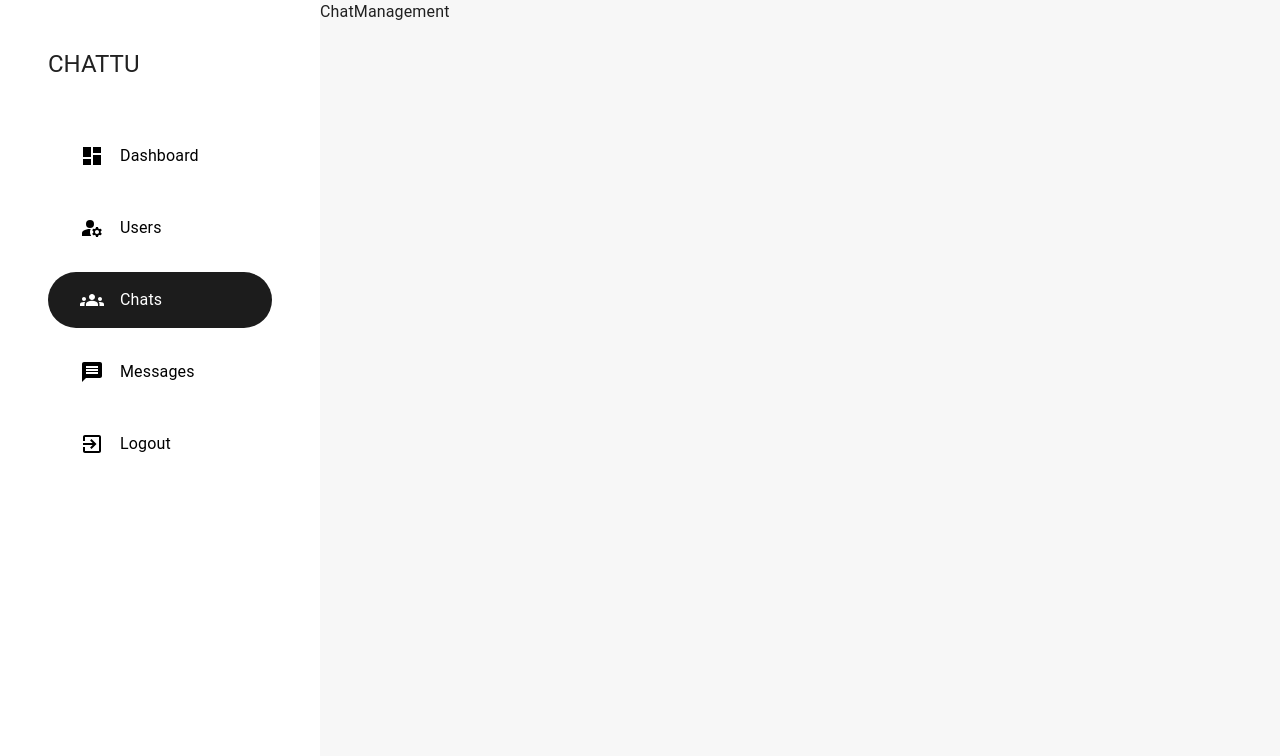
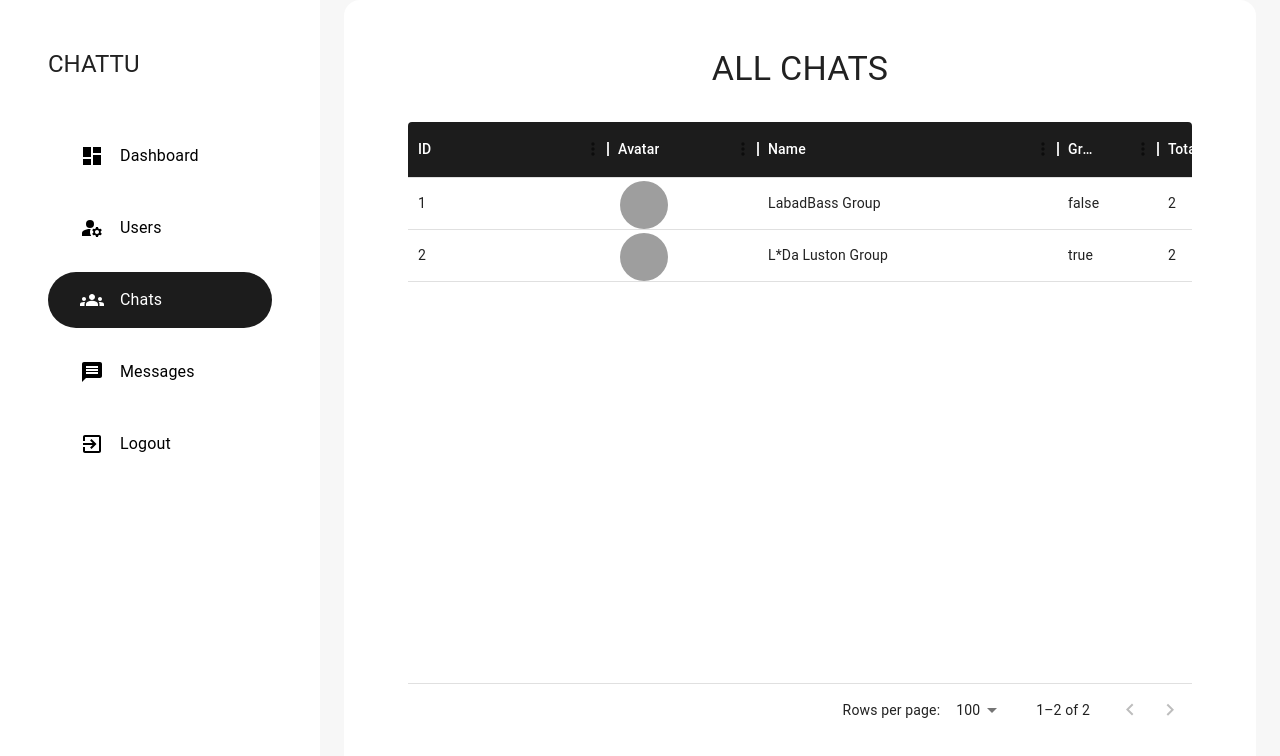
Before and after one commit to Karanthakur09/ChatApplication-Frontend, a React (Vite) app: page /admin/chats in a window 1280 px wide. Shown: the top 756 px of the page. Built offline with nearby package versions, Linux system fonts and the light colour scheme; grey boxes are pictures that could not be loaded.

Commit message:
completing dashboard ui chat and message component

```diff
--- a/src/constants/sampleData.js
+++ b/src/constants/sampleData.js
@@ -79,6 +79,8 @@
   },
 ];
 
+
+//sample data for the dashboard remember in chats we individual having avatar for each
 export const dashboardData = {
   users: [
     {
--- a/src/pages/admin/ChatManagement.jsx
+++ b/src/pages/admin/ChatManagement.jsx
@@ -1,10 +1,93 @@
-import React from 'react'
+import React, { useEffect, useState } from 'react'
 import AdminLayout from '../../components/layout/AdminLayout'
+import AvatarCard from "../../components/shared/AvatarCard";
+import { Avatar, Stack } from "@mui/material";
+import Table from '../../components/shared/Table';
+import { dashboardData } from '../../constants/sampleData';
+import { transformImage } from '../../lib/features';
+const columns = [
+  {
+    field: "id",
+    headerName: "ID",
+    headerClassName: "table-header",
+    width: 200,
+  },
+  {
+    field: "avatar",
+    headerName: "Avatar",
+    headerClassName: "table-header",
+    width: 150,
+    renderCell: (params) => <AvatarCard avatar={params.row.avatar} />,
+  },
 
+  {
+    field: "name",
+    headerName: "Name",
+    headerClassName: "table-header",
+    width: 300,
+  },
+
+  {
+    field: "groupChat",
+    headerName: "Group",
+    headerClassName: "table-header",
+    width: 100,
+  },
+  {
+    field: "totalMembers",
+    headerName: "Total Members",
+    headerClassName: "table-header",
+    width: 120,
+  },
+  {
+    field: "members",
+    headerName: "Members",
+    headerClassName: "table-header",
+    width: 400,
+    renderCell: (params) => (
+      <AvatarCard max={100} avatar={params.row.members} />
+    ),
+  },
+  {
+    field: "totalMessages",
+    headerName: "Total Messages",
+    headerClassName: "table-header",
+    width: 120,
+  },
+  {
+    field: "creator",
+    headerName: "Created By",
+    headerClassName: "table-header",
+    width: 250,
+    renderCell: (params) => (
+      <Stack direction="row" alignItems="center" spacing={"1rem"}>
+        <Avatar alt={params.row.creator.name} src={params.row.creator.avatar} />
+        <span>{params.row.creator.name}</span>
+      </Stack>
+    ),
+  },
+];
 const ChatManagement = () => {
+  const [rows, setRows] = useState([]);
+  useEffect(() => {
+
+      setRows(
+        dashboardData.chats.map((i) => ({
+          ...i,
+          id: i._id,
+          avatar: i.avatar.map((i) => transformImage(i, 50)),
+          members: i.members.map((i) => transformImage(i.avatar, 50)),
+          creator: {
+            name: i.creator.name,
+            avatar: transformImage(i.creator.avatar, 50),
+          },
+        }))
+      );
+
+  }, []);
   return (
     <AdminLayout>
-        <div>ChatManagement</div>
+      <Table heading={"All Chats"} columns={columns} rows={rows} />
     </AdminLayout>
   )
 }
--- a/src/pages/admin/MessageManagement.jsx
+++ b/src/pages/admin/MessageManagement.jsx
@@ -1,11 +1,117 @@
-import React from 'react'
+import React, { useEffect, useState } from 'react'
 import AdminLayout from '../../components/layout/AdminLayout'
+import Table from '../../components/shared/Table';
+import { dashboardData } from '../../constants/sampleData';
+import { fileFormat, transformImage } from '../../lib/features';
+import moment from 'moment';
+import { Avatar, Box, Stack } from "@mui/material";
+import RenderAttachment from '../../components/shared/RenderAttachment';
+
+
+const columns = [
+  {
+    field: "id",
+    headerName: "ID",
+    headerClassName: "table-header",
+    width: 200,
+  },
+  {
+    field: "attachments",
+    headerName: "Attachments",
+    headerClassName: "table-header",
+    width: 200,
+    renderCell: (params) => {
+      const { attachments } = params.row;
+
+      return attachments?.length > 0
+        ? attachments.map((i) => {
+          const url = i.url;
+          const file = fileFormat(url);
+
+          return (
+            <Box>
+              <a
+                href={url}
+                download
+                target="_blank"
+                style={{
+                  color: "black",
+                }}
+              >
+                {RenderAttachment(file, url)}
+              </a>
+            </Box>
+          );
+        })
+        : "No Attachments";
+    },
+  },
+
+  {
+    field: "content",
+    headerName: "Content",
+    headerClassName: "table-header",
+    width: 400,
+  },
+  {
+    field: "sender",
+    headerName: "Sent By",
+    headerClassName: "table-header",
+    width: 200,
+    renderCell: (params) => (
+      <Stack direction={"row"} spacing={"1rem"} alignItems={"center"}>
+        <Avatar alt={params.row.sender.name} src={params.row.sender.avatar} />
+        <span>{params.row.sender.name}</span>
+      </Stack>
+    ),
+  },
+  {
+    field: "chat",
+    headerName: "Chat",
+    headerClassName: "table-header",
+    width: 220,
+  },
+  {
+    field: "groupChat",
+    headerName: "Group Chat",
+    headerClassName: "table-header",
+    width: 100,
+  },
+  {
+    field: "createdAt",
+    headerName: "Time",
+    headerClassName: "table-header",
+    width: 250,
+  },
+];
 
 const MessageManagement = () => {
+  const [rows, setRows] = useState([]);
+
+  useEffect(() => {
+    //fill with sample data
+    setRows(
+      dashboardData.messages.map((i) => ({
+        ...i,
+        id: i._id,
+        sender: {
+          name: i.sender.name,
+          avatar: transformImage(i.sender.avatar, 50),
+        },
+        createdAt: moment(i.createdAt).format("MMMM Do YYYY, h:mm:ss a"),
+      }))
+    );
+
+  }, []);
   return (
-   <AdminLayout>
-     <div>MessageManagement</div>
-   </AdminLayout>
+    <AdminLayout>
+      <Table
+        heading={"All Messages"}
+        columns={columns}
+        rows={rows}
+        rowHeight={200}
+      />
+    </AdminLayout>
   )
 }
 
```
